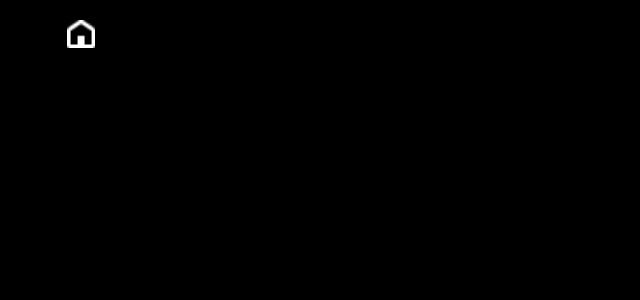
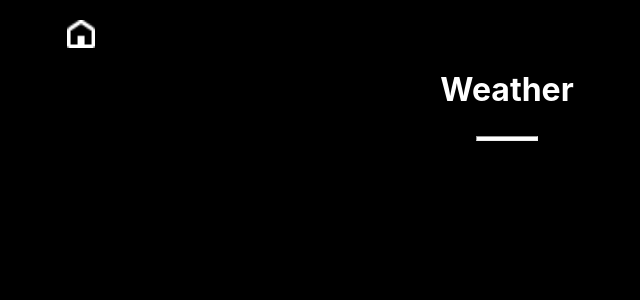
Before and after one commit to J-Hoskin/mars-weather-app, a React (Create React App) app: page /weather in a window 1280 px wide. Shown: the top 300 px of the page, without its empty margins (133-773 px from the left). Built offline with nearby package versions, Linux system fonts and the light colour scheme.

Commit message:
Add first contents and routing to Weather component

```diff
--- a/src/containers/Weather/Weather.js
+++ b/src/containers/Weather/Weather.js
@@ -1,12 +1,17 @@
-import React from './node_modules/react';
-import './weather.css';
+import React, {Component} from 'react';
+import './Weather.css';
+import Header from '../../components/Header/Header';
+import Divider from '../../components/Divider/Divider';
 
-const weather = () => {
-    return (
-        <div className = "Weather">
-
-        </div>
-    )
+class Weather extends Component {
+    render() {
+        return (
+            <div className = "Weather">
+                <Header pageName = "Weather" />
+                <Divider />
+            </div>
+        )
+    }
 }
 
-export default weather;
+export default Weather;
```
